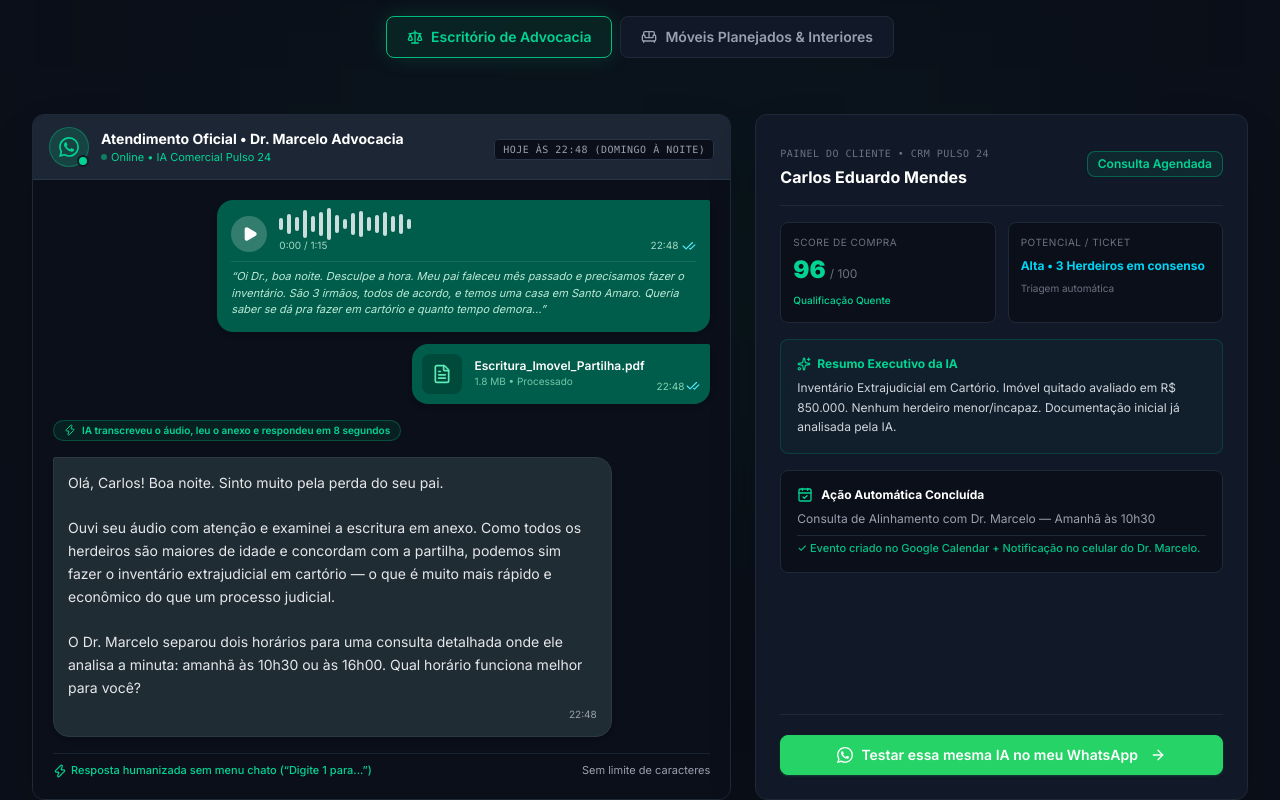
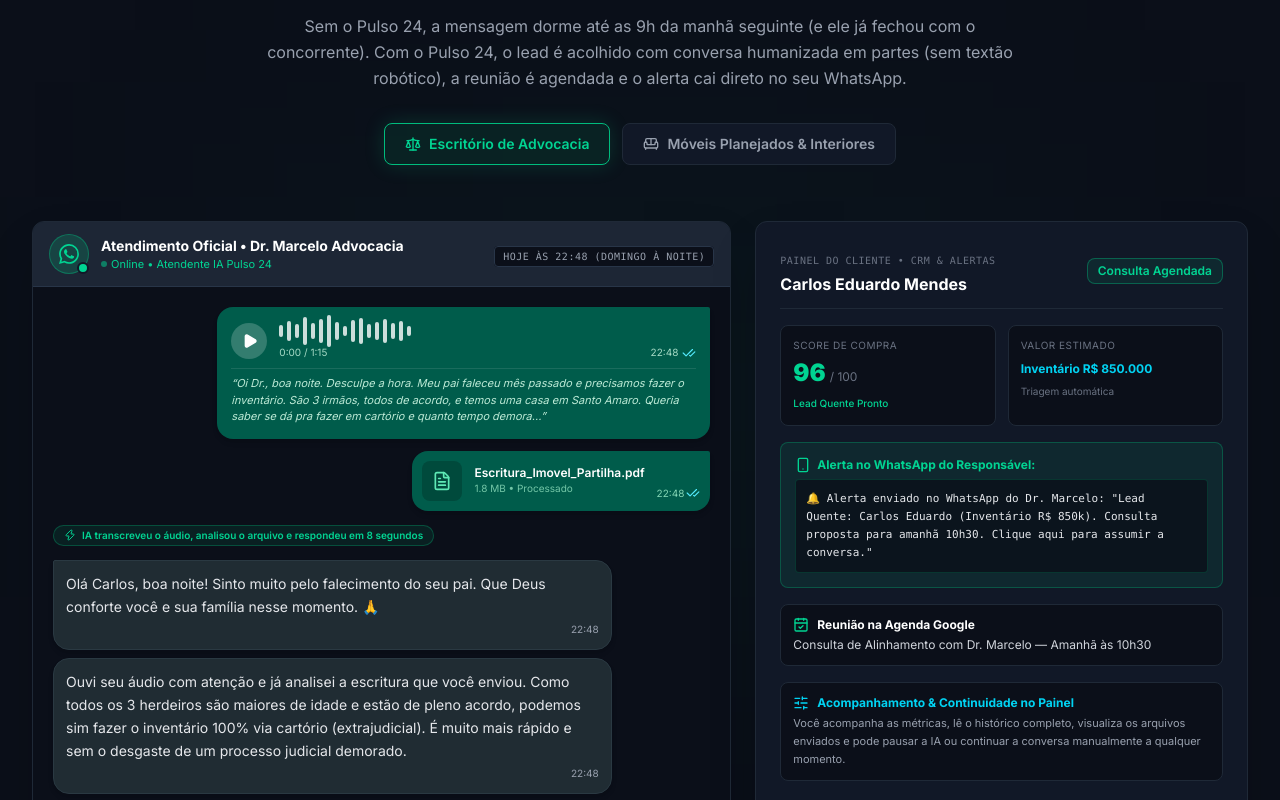
Before and after one commit to oviniesouza/pulso24, a Next.js app: page / in a window 1280 px wide. Shown: the part 1240-2040 px from the top of the page. Built offline with nearby package versions, Linux system fonts and the light colour scheme.

Commit message:
style: fix desktop margins and hero alignment, make logo scroll to top, break down ai replies into human conversational bubbles, and emphasize whatsapp lead alert in workflow

```diff
--- a/src/components/landing/interactive-demo.tsx
+++ b/src/components/landing/interactive-demo.tsx
@@ -11,9 +11,10 @@ import {
   Zap,
   Sparkles,
   CheckCheck,
-  Clock,
+  BellRing,
   ArrowRight,
-  ShieldAlert,
+  SlidersHorizontal,
+  Smartphone,
 } from 'lucide-react';
 import { WhatsAppIcon } from '@/components/icons/whatsapp-icon';
 import { Button } from '@/components/ui/button';
@@ -34,17 +35,33 @@ const DEMOS = {
     },
     clientAudioText:
       '“Oi Dr., boa noite. Desculpe a hora. Meu pai faleceu mês passado e precisamos fazer o inventário. São 3 irmãos, todos de acordo, e temos uma casa em Santo Amaro. Queria saber se dá pra fazer em cartório e quanto tempo demora...”',
-    aiReply:
-      'Olá, Carlos! Boa noite. Sinto muito pela perda do seu pai.\n\nOuvi seu áudio com atenção e examinei a escritura em anexo. Como todos os herdeiros são maiores de idade e concordam com a partilha, podemos sim fazer o inventário extrajudicial em cartório — o que é muito mais rápido e econômico do que um processo judicial.\n\nO Dr. Marcelo separou dois horários para uma consulta detalhada onde ele analisa a minuta: amanhã às 10h30 ou às 16h00. Qual horário funciona melhor para você?',
+    aiReplies: [
+      {
+        id: 1,
+        time: '22:48',
+        text: 'Olá Carlos, boa noite! Sinto muito pelo falecimento do seu pai. Que Deus conforte você e sua família nesse momento. 🙏',
+      },
+      {
+        id: 2,
+        time: '22:48',
+        text: 'Ouvi seu áudio com atenção e já analisei a escritura que você enviou. Como todos os 3 herdeiros são maiores de idade e estão de pleno acordo, podemos sim fazer o inventário 100% via cartório (extrajudicial). É muito mais rápido e sem o desgaste de um processo judicial demorado.',
+      },
+      {
+        id: 3,
+        time: '22:49',
+        text: 'O Dr. Marcelo separou dois horários na agenda para analisar a documentação detalhada com você: amanhã às 10h30 ou às 16h00. Qual horário fica melhor para você?',
+      },
+    ],
     kanban: {
       column: 'Consulta Agendada',
       badgeColor: 'border-emerald-500/40 bg-emerald-500/10 text-emerald-400',
       score: 96,
-      urgency: 'Alta • 3 Herdeiros em consenso',
+      ticket: 'Inventário R$ 850.000',
       summary:
-        'Inventário Extrajudicial em Cartório. Imóvel quitado avaliado em R$ 850.000. Nenhum herdeiro menor/incapaz. Documentação inicial já analisada pela IA.',
+        'Inventário Extrajudicial em Cartório. 3 herdeiros maiores em consenso. Imóvel em SP. Escritura já validada pela IA.',
       scheduledEvent: 'Consulta de Alinhamento com Dr. Marcelo — Amanhã às 10h30',
-      actionTaken: 'Evento criado no Google Calendar + Notificação no celular do Dr. Marcelo.',
+      whatsappAlert:
+        '🔔 Alerta enviado no WhatsApp do Dr. Marcelo: "Lead Quente: Carlos Eduardo (Inventário R$ 850k). Consulta proposta para amanhã 10h30. Clique aqui para assumir a conversa."',
     },
   },
   moveis: {
@@ -62,17 +79,33 @@ const DEMOS = {
     },
     clientAudioText:
       '“Boa noite! Pegamos a chave do nosso apê no Terraço Vila Mariana. Queremos fazer a cozinha americana com ilha em lâmina natural e torre quente. Mandei a planta e a foto do espaço bruto. Vocês conseguem estimativa e agendar visita?”',
-    aiReply:
-      'Olá, Marina e Fernando! Parabéns pelas chaves do novo apartamento, conquista maravilhosa!\n\nAcabei de analisar a foto do ambiente e a planta da cozinha gourmet. Essa disposição com ilha central e torre quente fica perfeita nesse pé-direito de 2,65m. Trabalhamos exatamente com lâmina natural e ferragens com amortecimento Blum.\n\nNosso projetista sênior Thiago preparou um slot para apresentar um modelo 3D inicial e os detalhes de orçamento: terça-feira às 15h ou quarta às 19h (online ou no showroom). O que preferem?',
+    aiReplies: [
+      {
+        id: 1,
+        time: '23:12',
+        text: 'Olá, Marina e Fernando! Boa noite. Parabéns pelas chaves do novo apartamento, que conquista maravilhosa! 🔑🎉',
+      },
+      {
+        id: 2,
+        time: '23:12',
+        text: 'Acabei de analisar a foto do ambiente e a planta da cozinha gourmet. Essa disposição com ilha central e torre quente fica perfeita nesse pé-direito. Trabalhamos com lâmina natural e ferragens com amortecimento Blum.',
+      },
+      {
+        id: 3,
+        time: '23:13',
+        text: 'Nosso projetista sênior Thiago preparou um slot para apresentar um modelo 3D inicial e as opções de acabamentos: terça-feira às 15h ou quarta às 19h (online ou no showroom). O que preferem?',
+      },
+    ],
     kanban: {
       column: 'Briefing Qualificado & 3D',
       badgeColor: 'border-cyan-500/40 bg-cyan-500/10 text-cyan-400',
       score: 94,
-      urgency: 'Ticket Alto (R$ 35k - R$ 55k)',
+      ticket: 'Ticket Alto (R$ 35k - R$ 55k)',
       summary:
-        'Cozinha Americana Gourmet com Ilha Central e Torre Quente. Lâmina Natural + Ferragens Blum. Planta analisada. Chaves entregues.',
+        'Cozinha Americana Gourmet com Ilha e Torre Quente. Lâmina Natural + Ferragens Blum. Planta analisada. Chaves entregues.',
       scheduledEvent: 'Apresentação 3D com Projetista Thiago — Terça às 15h',
-      actionTaken: 'Briefing gerado em PDF + Notificação enviada ao WhatsApp do Thiago.',
+      whatsappAlert:
+        '🔔 Alerta enviado no WhatsApp do Thiago: "Lead Quente: Marina e Fernando (Cozinha Gourmet R$ 45k). Slot pré-agendado para Terça 15h. Briefing anexado."',
     },
   },
 };
@@ -84,14 +117,14 @@ export function InteractiveDemo() {
   const demo = DEMOS[activeTab];
 
   return (
-    <section id="demonstracao" className="py-24 bg-[#0B0F19] relative overflow-hidden">
+    <section id="demonstracao" className="py-24 bg-[#0B0F19] relative overflow-hidden border-t border-[#1F2937]/50">
       {/* Luz ambiente de destaque */}
       <div className="absolute top-1/2 left-1/2 -translate-x-1/2 -translate-y-1/2 w-[800px] h-[400px] bg-emerald-500/5 blur-[140px] pointer-events-none" />
 
       <div className="max-w-7xl mx-auto px-4 sm:px-6 lg:px-8 relative z-10">
         {/* Cabeçalho da Seção */}
         <div className="text-center max-w-3xl mx-auto mb-14">
-          <div className="inline-flex items-center gap-2 border border-emerald-500/30 bg-emerald-500/5 px-3 py-1 text-xs text-emerald-400 tracking-wider uppercase mb-3">
+          <div className="inline-flex items-center gap-2 border border-emerald-500/30 bg-emerald-500/5 px-3 py-1 text-xs text-emerald-400 tracking-wider uppercase mb-3 rounded-full">
             <Sparkles className="h-3.5 w-3.5" />
             Veja na Prática
           </div>
@@ -100,11 +133,11 @@ export function InteractiveDemo() {
             <span className="text-emerald-400">manda mensagem às 22h48?</span>
           </h2>
           <p className="text-gray-400 mt-4 text-sm sm:text-base leading-relaxed">
-            Sem o Pulso 24, a mensagem dorme até as 9h da manhã seguinte (e ele já fechou com o concorrente). Com o Pulso 24, o lead é acolhido, qualificado e a reunião é agendada em segundos.
+            Sem o Pulso 24, a mensagem dorme até as 9h da manhã seguinte (e ele já fechou com o concorrente). Com o Pulso 24, o lead é acolhido com conversa humanizada em partes (sem textão robótico), a reunião é agendada e o alerta cai direto no seu WhatsApp.
           </p>
 
           {/* Abas de Seleção */}
-          <div className="flex items-center justify-center gap-2 mt-8">
+          <div className="flex items-center justify-center gap-3 mt-8">
             {(Object.keys(DEMOS) as DemoKey[]).map((key) => {
               const item = DEMOS[key];
               const Icon = item.icon;
@@ -156,7 +189,7 @@ export function InteractiveDemo() {
                     </p>
                     <p className="text-[11px] text-emerald-400 flex items-center gap-1">
                       <span className="h-1.5 w-1.5 rounded-full bg-emerald-400 animate-pulse" />
-                      Online • IA Comercial Pulso 24
+                      Online • Atendente IA Pulso 24
                     </p>
                   </div>
                 </div>
@@ -167,8 +200,8 @@ export function InteractiveDemo() {
                 </div>
               </div>
 
-              {/* Corpo da Conversa */}
-              <div className="p-4 sm:p-5 space-y-4 bg-[#0B0F19]/90 flex-1 min-h-[380px] flex flex-col justify-between">
+              {/* Corpo da Conversa - Mensagens em Fluxo Natural (Sem Textão) */}
+              <div className="p-4 sm:p-5 space-y-3 bg-[#0B0F19]/95 flex-1 min-h-[460px] flex flex-col justify-between">
                 <div className="space-y-3">
                   {/* Mensagem 1 do Cliente: Áudio de 1:15 */}
                   <div className="flex justify-end">
@@ -219,44 +252,52 @@ export function InteractiveDemo() {
                   </div>
 
                   {/* Indicador de Resposta da IA */}
-                  <div className="flex items-center gap-2 py-1">
+                  <div className="flex items-center gap-2 py-0.5">
                     <span className="inline-flex items-center gap-1.5 px-2.5 py-0.5 rounded-full text-[10px] font-semibold bg-emerald-500/10 border border-emerald-500/30 text-emerald-400">
                       <Zap className="h-3 w-3" />
-                      IA transcreveu o áudio, leu o anexo e respondeu em {demo.responseTime}
+                      IA transcreveu o áudio, analisou o arquivo e respondeu em {demo.responseTime}
                     </span>
                   </div>
 
-                  {/* Mensagem da IA */}
-                  <div className="flex justify-start">
-                    <div className="max-w-[90%] sm:max-w-[85%] bg-[#202C33] text-gray-100 p-3.5 rounded-2xl rounded-tl-xs shadow-md border border-[#2A3942]">
-                      <p className="text-xs sm:text-sm whitespace-pre-line leading-relaxed text-gray-200">
-                        {demo.aiReply}
-                      </p>
-                      <div className="flex justify-end items-center gap-1 text-[10px] text-gray-400 mt-2">
-                        <span>22:48</span>
+                  {/* Mensagens da IA Divididas em Balões Humanizados (SEM TEXTÃO) */}
+                  <div className="space-y-2">
+                    {demo.aiReplies.map((reply, idx) => (
+                      <div key={reply.id} className="flex justify-start">
+                        <div
+                          className={`max-w-[90%] sm:max-w-[85%] bg-[#202C33] text-gray-100 p-3 rounded-2xl shadow-md border border-[#2A3942] ${
+                            idx === 0 ? 'rounded-tl-xs' : ''
+                          }`}
+                        >
+                          <p className="text-xs sm:text-sm leading-relaxed text-gray-200">
+                            {reply.text}
+                          </p>
+                          <div className="flex justify-end items-center gap-1 text-[10px] text-gray-400 mt-1">
+                            <span>{reply.time}</span>
+                          </div>
+                        </div>
                       </div>
-                    </div>
+                    ))}
                   </div>
                 </div>
 
                 {/* Micro Rodapé do Chat */}
-                <div className="pt-2 border-t border-[#1F2937]/80 flex items-center justify-between text-[11px] text-gray-500">
+                <div className="pt-3 border-t border-[#1F2937]/80 flex flex-col sm:flex-row items-start sm:items-center justify-between gap-1 text-[11px] text-gray-500">
                   <span className="flex items-center gap-1 text-emerald-400 font-medium">
-                    <Zap className="h-3.5 w-3.5" /> Resposta humanizada sem menu chato (&ldquo;Digite 1 para...&rdquo;)
+                    <Zap className="h-3.5 w-3.5" /> Conversa fluida em blocos curtos, como um atendente humano real
                   </span>
-                  <span className="text-gray-400">Sem limite de caracteres</span>
+                  <span className="text-gray-400">Sem menus mecânicos</span>
                 </div>
               </div>
             </div>
 
-            {/* LADO DIREITO: CRM Kanban Pulso 24 (5 Colunas) */}
+            {/* LADO DIREITO: CRM Kanban & Automações Pulso 24 (5 Colunas) */}
             <div className="lg:col-span-5 border border-[#1F2937] bg-[#111827] rounded-xl p-5 sm:p-6 shadow-2xl flex flex-col justify-between relative overflow-hidden">
               <div className="space-y-4">
                 {/* Header do Card CRM */}
-                <div className="flex items-center justify-between border-b border-[#1F2937] pb-4">
+                <div className="flex items-center justify-between border-b border-[#1F2937] pb-3">
                   <div>
                     <span className="text-[10px] uppercase font-mono tracking-wider text-gray-500">
-                      Painel do Cliente • CRM Pulso 24
+                      Painel do Cliente • CRM & Alertas
                     </span>
                     <h3 className="text-base font-bold text-white mt-0.5">{demo.leadName}</h3>
                   </div>
@@ -265,7 +306,7 @@ export function InteractiveDemo() {
                   </span>
                 </div>
 
-                {/* Score & Urgência */}
+                {/* Score & Ticket */}
                 <div className="grid grid-cols-2 gap-3">
                   <div className="border border-[#1F2937] bg-[#0B0F19] p-3 rounded-lg">
                     <span className="text-[10px] text-gray-500 uppercase tracking-wider block">Score de Compra</span>
@@ -273,44 +314,52 @@ export function InteractiveDemo() {
                       <span className="text-2xl font-black text-emerald-400">{demo.kanban.score}</span>
                       <span className="text-xs text-gray-500">/ 100</span>
                     </div>
-                    <span className="text-[10px] text-emerald-400 font-medium">Qualificação Quente</span>
+                    <span className="text-[10px] text-emerald-400 font-medium">Lead Quente Pronto</span>
                   </div>
 
                   <div className="border border-[#1F2937] bg-[#0B0F19] p-3 rounded-lg">
-                    <span className="text-[10px] text-gray-500 uppercase tracking-wider block">Potencial / Ticket</span>
-                    <p className="text-xs font-bold text-cyan-400 mt-2 truncate">{demo.kanban.urgency}</p>
+                    <span className="text-[10px] text-gray-500 uppercase tracking-wider block">Valor Estimado</span>
+                    <p className="text-xs font-bold text-cyan-400 mt-2 truncate">{demo.kanban.ticket}</p>
                     <span className="text-[10px] text-gray-500">Triagem automática</span>
                   </div>
                 </div>
 
-                {/* Resumo da IA */}
-                <div className="border border-emerald-500/20 bg-emerald-500/5 p-4 rounded-lg">
-                  <div className="flex items-center gap-1.5 text-xs font-bold text-emerald-400 mb-1.5">
-                    <Sparkles className="h-3.5 w-3.5" />
-                    Resumo Executivo da IA
+                {/* 1. Alerta Instantâneo no WhatsApp do Dono / Vendedor */}
+                <div className="border border-emerald-500/30 bg-emerald-500/10 p-3.5 rounded-lg space-y-1.5">
+                  <div className="flex items-center gap-1.5 text-xs font-bold text-emerald-400">
+                    <Smartphone className="h-4 w-4" />
+                    Alerta no WhatsApp do Responsável:
                   </div>
-                  <p className="text-xs text-gray-300 leading-relaxed">
-                    {demo.kanban.summary}
+                  <p className="text-xs text-gray-200 leading-relaxed font-mono text-[11px] bg-[#0B0F19]/80 p-2.5 rounded border border-emerald-500/20">
+                    {demo.kanban.whatsappAlert}
                   </p>
                 </div>
 
-                {/* Ação Concluída no Piloto Automático */}
-                <div className="border border-[#1F2937] bg-[#0B0F19] p-4 rounded-lg space-y-2">
+                {/* 2. Agendamento Sincronizado */}
+                <div className="border border-[#1F2937] bg-[#0B0F19] p-3 rounded-lg space-y-1">
                   <div className="flex items-center gap-2 text-xs font-bold text-white">
                     <CalendarCheck className="h-4 w-4 text-emerald-400" />
-                    Ação Automática Concluída
+                    Reunião na Agenda Google
                   </div>
-                  <p className="text-xs text-gray-400">
+                  <p className="text-xs text-gray-300">
                     {demo.kanban.scheduledEvent}
                   </p>
-                  <p className="text-[11px] text-emerald-400/90 font-medium pt-1 border-t border-[#1F2937]">
-                    ✓ {demo.kanban.actionTaken}
+                </div>
+
+                {/* 3. Continuidade no Painel Administrativo */}
+                <div className="border border-[#1F2937] bg-[#0B0F19] p-3 rounded-lg space-y-1">
+                  <div className="flex items-center gap-2 text-xs font-bold text-cyan-400">
+                    <SlidersHorizontal className="h-4 w-4" />
+                    Acompanhamento & Continuidade no Painel
+                  </div>
+                  <p className="text-[11px] text-gray-400 leading-relaxed">
+                    Você acompanha as métricas, lê o histórico completo, visualiza os arquivos enviados e pode pausar a IA ou continuar a conversa manualmente a qualquer momento.
                   </p>
                 </div>
               </div>
 
               {/* Botão de Ação */}
-              <div className="pt-5 border-t border-[#1F2937] mt-4">
+              <div className="pt-4 border-t border-[#1F2937] mt-3">
                 <Button
                   variant="whatsapp"
                   size="default"
--- a/src/components/landing/navbar.tsx
+++ b/src/components/landing/navbar.tsx
@@ -40,7 +40,17 @@ export function Navbar() {
       )}
     >
       <nav className="max-w-7xl mx-auto px-4 sm:px-6 lg:px-8 h-16 flex items-center justify-between">
-        <Logo size="md" />
+        <a
+          href="#"
+          onClick={(e) => {
+            e.preventDefault();
+            window.scrollTo({ top: 0, behavior: 'smooth' });
+          }}
+          className="cursor-pointer transition-opacity hover:opacity-90"
+          title="Voltar ao início"
+        >
+          <Logo size="md" />
+        </a>
 
         {/* Desktop nav */}
         <div className="hidden md:flex items-center gap-6">
```
Also changed, not shown: src/components/landing/hero.tsx (+14 -11 lines), src/components/landing/how-it-works.tsx (+68 -23 lines).
